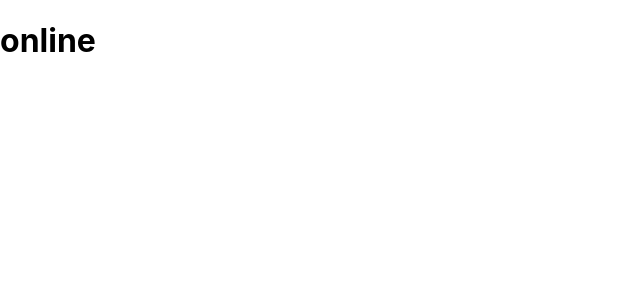
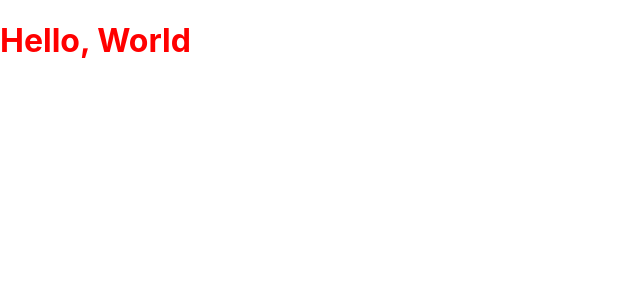
Before and after one commit to silveriron/useHooks, a React (Create React App) app: page / in a window 1280 px wide. Shown: the top 300 px of the page, without its empty margins (0-640 px from the left). Built offline with nearby package versions, Linux system fonts and the light colour scheme.

Commit message:
add useScroll

```diff
--- a/src/App.tsx
+++ b/src/App.tsx
@@ -1,16 +1,56 @@
-import useNetwork from "./hooks/useNetwork"
+import useScroll from "./hooks/useScroll"
+
+const colorList = [
+  {
+    point: 0,
+    color: 'red'
+  },
+  {
+    point: 500,
+    color: 'orange'
+  },
+  {
+    point: 1000,
+    color: 'yellow'
+  },
+  {
+    point: 1500,
+    color: 'green'
+  },
+  {
+    point: 2000,
+    color: 'blue'
+  },
+  {
+    point: 2500,
+    color: 'indigo'
+  },
+  {
+    point: 3000,
+    color: 'purple'
+  },
+
+]
 
 const App = () => {
+  const {y} = useScroll()
 
-  const checkNetwork = (status:boolean) => {
-    console.log(status ? 'online' : 'offline')
+  const colorPicker = (point:number) => {
+    let color = 'red'
+    colorList.forEach((data) => {
+      if (data.point <= point) {
+        color = data.color
+
+      }
+    })
+    return color
   }
 
-  const status = useNetwork(checkNetwork)
+  const color = colorPicker(y)
 
   return (
-    <div>
-      <h1>{status? "online" : "offline"}</h1>
+    <div style={{height: '1000vh'}}>
+      <h1 style={{position: 'fixed', color: color}}>Hello, World</h1>
     </div>
   )
 }
--- /dev/null
+++ b/src/hooks/useScroll.tsx
@@ -0,0 +1,24 @@
+import { useEffect, useState } from "react";
+
+const useScroll = () => {
+    const [status, setStatus]= useState({
+        x: 0,
+        y: 0
+    })
+
+    const handler = () => {
+        setStatus({x: window.scrollX, y: window.scrollY})
+    }
+
+    useEffect(() => {
+        window.addEventListener('scroll', handler)
+
+        return () => {
+            window.removeEventListener('scroll', handler)
+
+        }
+    }, [])
+    return status
+};
+
+export default useScroll;
```
